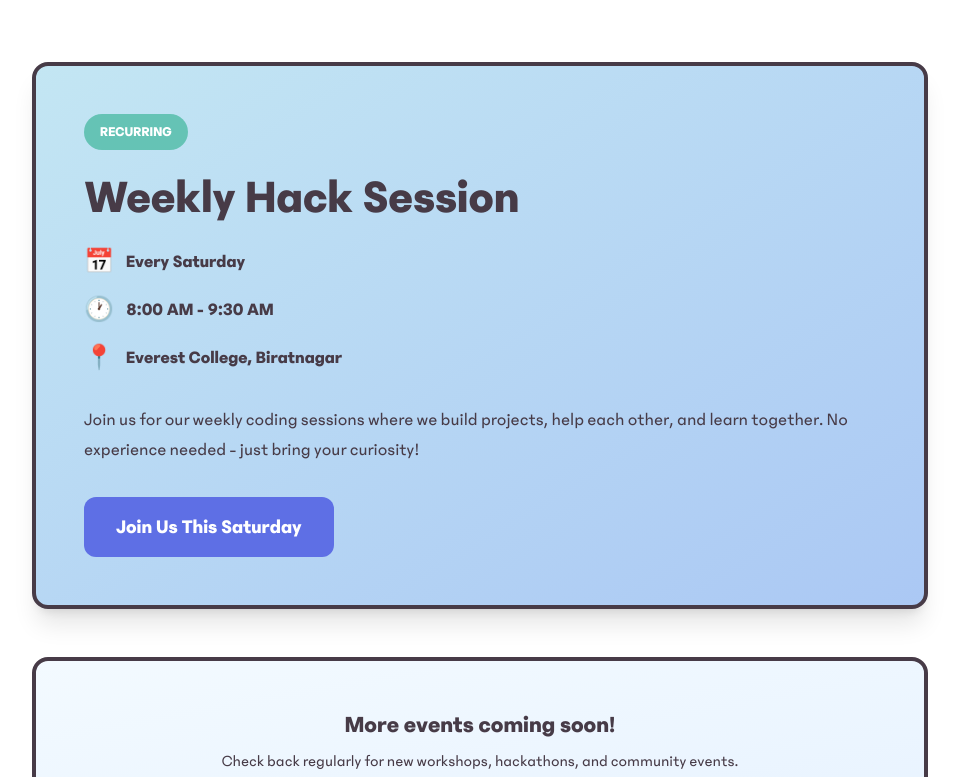
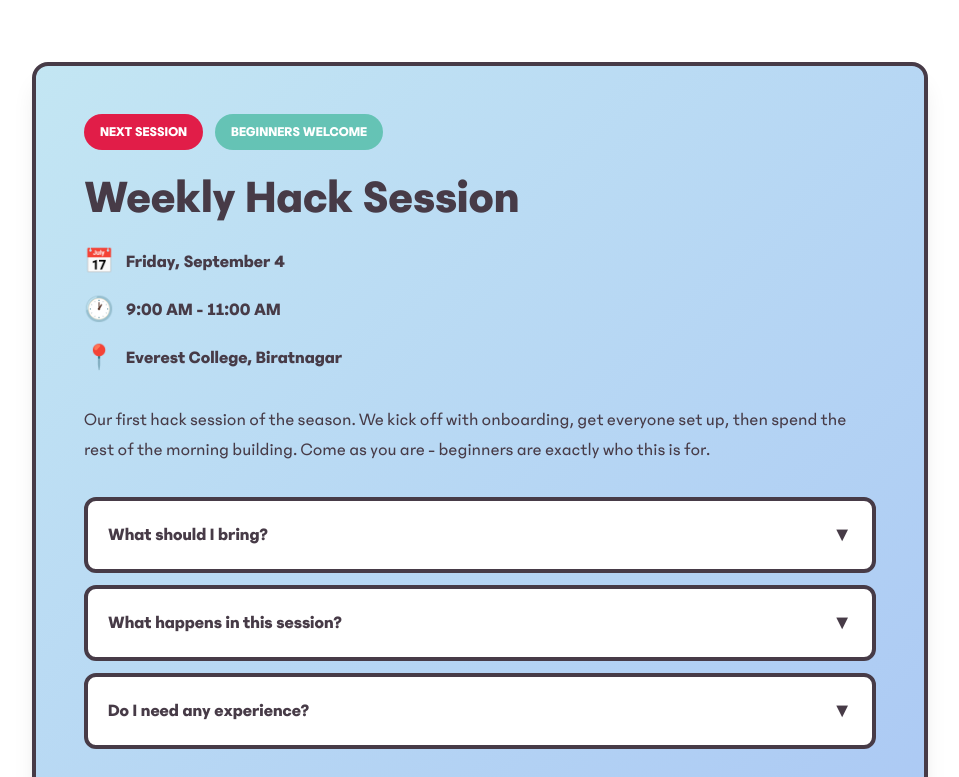
Before and after one commit to everesthackclub/website, a Next.js app: page /events in a window 1280 px wide. Shown: the part 503-1280 px from the top of the page, without its empty margins (160-1119 px from the left). Built offline with nearby package versions, Linux system fonts and the light colour scheme; no server answers.

Commit message:
workshop details update

```diff
--- a/app/components/HackerConsole.tsx
+++ b/app/components/HackerConsole.tsx
@@ -43,8 +43,11 @@ export default function HackerConsole() {
       case "events":
         response = [
           `> ${cmd}`,
-          "Current event: 'EHC Launch & Intro Session' [Status: Planning]",
-          "Type 'join' to get plugged into our chats and stay tuned for the venue details!",
+          "Next event: 'Weekly Hack Session' [Status: Confirmed]",
+          "When: Friday, September 4 | 9:00 AM - 11:00 AM",
+          "Where: Everest College, Biratnagar",
+          "Bring your own laptop. Onboarding + club setup handled on-site. Beginners welcome.",
+          "Type 'join' to get plugged into our chats!",
         ];
         break;
       case "join":
--- a/app/events/page.tsx
+++ b/app/events/page.tsx
@@ -7,14 +7,30 @@ export const metadata = {
   description: 'Check out upcoming events, workshops, and announcements from Everest Hack Club',
 };
 
-// Single weekly event
+// Next scheduled session
 const event = {
   title: 'Weekly Hack Session',
-  date: 'Every Saturday',
-  time: '8:00 AM - 9:30 AM',
+  date: 'Friday, September 4',
+  time: '9:00 AM - 11:00 AM',
   location: 'Everest College, Biratnagar',
-  description: 'Join us for our weekly coding sessions where we build projects, help each other, and learn together. No experience needed - just bring your curiosity!',
+  description: 'Our first hack session of the season. We kick off with onboarding, get everyone set up, then spend the rest of the morning building. Come as you are - beginners are exactly who this is for.',
 };
+
+// Shown in the expandable "what to expect" panel on the event card
+const eventDetails = [
+  {
+    q: 'What should I bring?',
+    a: 'Bring your own laptop and charger - all the work happens on your machine. A notebook helps too, but the laptop is the one thing you really need.',
+  },
+  {
+    q: 'What happens in this session?',
+    a: 'This is the first onboarding meeting. Club members will walk you through the club setup - accounts, tools, and everything you need to start building - and help you directly if you get stuck.',
+  },
+  {
+    q: 'Do I need any experience?',
+    a: 'No. All beginners are welcome. You do not need to have written a line of code before - just show up curious and we will take it from there.',
+  },
+];
 
 export default function EventsPage() {
   return (
@@ -54,9 +70,12 @@ export default function EventsPage() {
           <div className="bg-gradient-to-br from-[#c3e6f3] to-[#abc8f4] border-4 border-[#473b47] rounded-2xl overflow-hidden shadow-xl">
             {/* Event Details */}
             <div className="p-8 sm:p-12">
-              <div className="flex items-center gap-3 mb-6">
+              <div className="flex flex-wrap items-center gap-3 mb-6">
+                <span className="px-4 py-2 bg-[#e11d48] text-white rounded-full text-sm font-bold uppercase">
+                  next session
+                </span>
                 <span className="px-4 py-2 bg-[#65c3b5] text-white rounded-full text-sm font-bold uppercase">
-                  recurring
+                  beginners welcome
                 </span>
               </div>
 
@@ -83,11 +102,31 @@ export default function EventsPage() {
                 {event.description}
               </p>
 
+              {/* Expandable details */}
+              <div className="space-y-3 mb-8">
+                {eventDetails.map((detail, index) => (
+                  <details
+                    key={index}
+                    className="group bg-white border-4 border-[#473b47] rounded-xl overflow-hidden"
+                  >
+                    <summary className="cursor-pointer p-4 sm:p-5 font-bold text-base sm:text-lg text-[#473b47] hover:bg-[#f3faff] transition-colors flex justify-between items-center gap-4">
+                      <span>{detail.q}</span>
+                      <span className="text-xl group-open:rotate-180 transition-transform shrink-0">
+                        ▼
+                      </span>
+                    </summary>
+                    <div className="px-4 sm:px-5 pb-5 pt-1 text-[#473b47] leading-relaxed border-t-4 border-[#f3faff]">
+                      {detail.a}
+                    </div>
+                  </details>
+                ))}
+              </div>
+
               <Link
                 href="/"
                 className="inline-block px-8 py-4 bg-[#5e6fe5] text-white font-bold text-xl rounded-xl hover:bg-[#5167dd] transition-colors"
               >
-                Join Us This Saturday
+                Join Us on September 4
               </Link>
             </div>
           </div>
```
